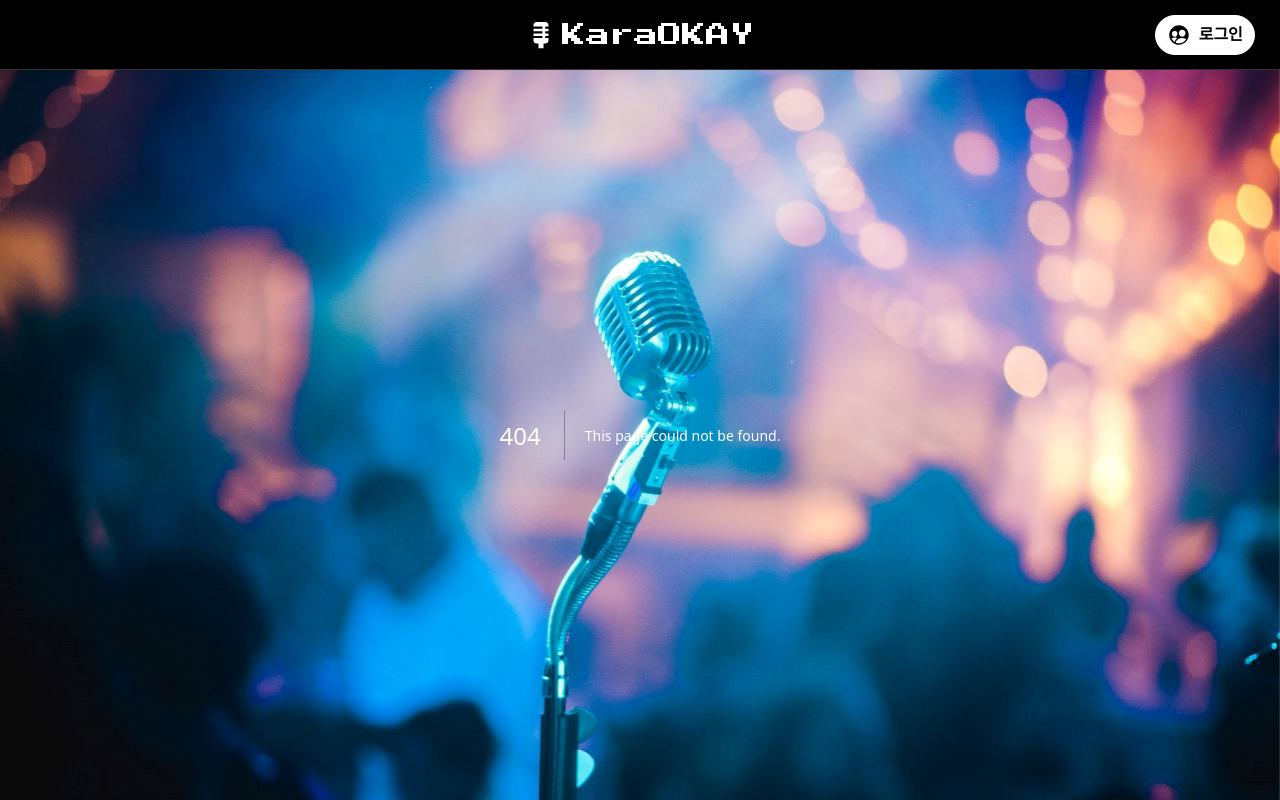
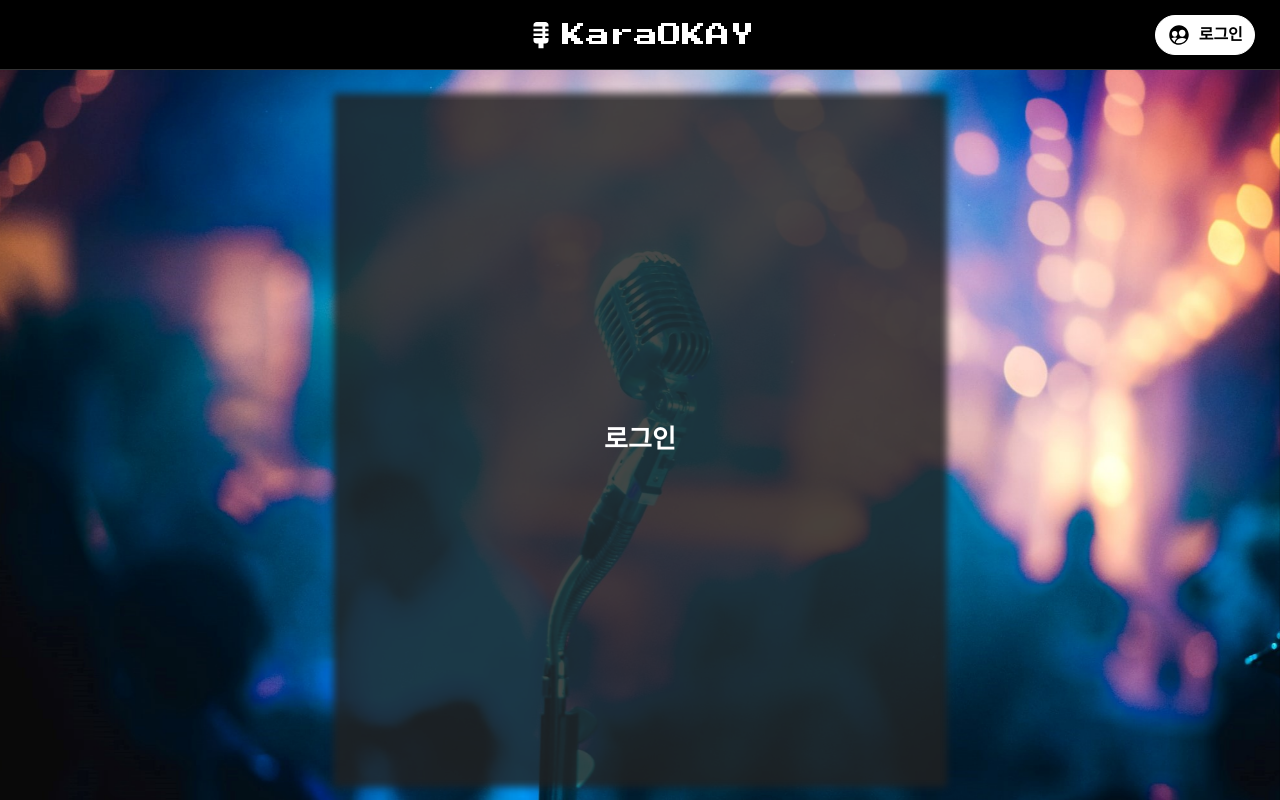
Before and after one commit to rlawlsyoung/karaOKAY, a Next.js app: page /auth in a window 1280 px wide. Before the commit this address had no page. Built offline with nearby package versions, Linux system fonts and the light colour scheme; a web font is replaced by a local one.

Commit message:
[Add] auth 페이지 기본 구조 구현

```diff
--- /dev/null
+++ b/components/auth/AuthForm.tsx
@@ -0,0 +1,27 @@
+import styled from 'styled-components';
+
+import { blurredDeepGray, middleGray, responsive } from '@/styles/theme';
+
+const AuthForm = () => {
+  return (
+    <StyledAuthForm className="flex-center">
+      <Title>로그인</Title>
+    </StyledAuthForm>
+  );
+};
+
+const StyledAuthForm = styled.form`
+  width: 600px;
+  height: calc(100vh - 120px);
+  box-shadow: 0px 0px 7.5px 7.5px ${blurredDeepGray};
+  background-color: ${blurredDeepGray};
+  color: ${middleGray};
+`;
+
+const Title = styled.p`
+  color: white;
+  font-size: 26px;
+  font-weight: 600;
+`;
+
+export default AuthForm;
--- a/components/header/LoginBtn.tsx
+++ b/components/header/LoginBtn.tsx
@@ -1,3 +1,4 @@
+import Link from 'next/link';
 import { IoPeopleCircle } from 'react-icons/io5';
 import styled from 'styled-components';
 
@@ -5,14 +6,14 @@ import { responsive } from '@/styles/theme';
 
 const LoginBtn = () => {
   return (
-    <LoginBtnContainer className="flex-center" onClick={() => alert(123)}>
+    <LoginBtnContainer className="flex-center" href="/auth">
       <IoPeopleCircle />
       <Text>로그인</Text>
     </LoginBtnContainer>
   );
 };
 
-const LoginBtnContainer = styled.div`
+const LoginBtnContainer = styled(Link)`
   position: absolute;
   right: 25px;
   width: 100px;
--- a/components/header/Logo.tsx
+++ b/components/header/Logo.tsx
@@ -1,3 +1,4 @@
+import Link from 'next/link';
 import { IoMdMicrophone } from 'react-icons/io';
 import styled from 'styled-components';
 
@@ -5,16 +6,17 @@ import { responsive } from '@/styles/theme';
 
 const Logo = () => {
   return (
-    <LogoContainer className="flex-center">
+    <LogoContainer className="flex-center" href="/">
       <IoMdMicrophone />
       KaraOKAY
     </LogoContainer>
   );
 };
 
-const LogoContainer = styled.h1`
+const LogoContainer = styled(Link)`
   font-family: 'Press Start 2P';
   font-size: 24px;
+  color: white;
 
   svg {
     margin-right: 6px;
--- a/pages/_app.tsx
+++ b/pages/_app.tsx
@@ -2,15 +2,16 @@ import type { AppProps } from 'next/app';
 import Header from '@/components/header/Header';
 import Layout from '@/components/layout/Layout';
 import GlobalStyle from '@/styles/globalStyle';
+import { RecoilRoot } from 'recoil';
 
 export default function App({ Component, pageProps }: AppProps) {
   return (
-    <>
+    <RecoilRoot>
       <GlobalStyle />
       <Header />
       <Layout>
         <Component {...pageProps} />
       </Layout>
-    </>
+    </RecoilRoot>
   );
 }
--- /dev/null
+++ b/pages/auth/index.tsx
@@ -0,0 +1,22 @@
+import styled from 'styled-components';
+
+import AuthForm from '@/components/auth/AuthForm';
+
+const AuthPage = () => {
+  return (
+    <StyledAuthPage>
+      <AuthForm />
+    </StyledAuthPage>
+  );
+};
+
+const StyledAuthPage = styled.div`
+  display: flex;
+  flex-direction: column;
+  align-items: center;
+  justify-content: center;
+  margin: 30px 0;
+  font-size: 18px;
+`;
+
+export default AuthPage;
```
Also changed, not shown: pages/index.tsx (+3 -9 lines).
